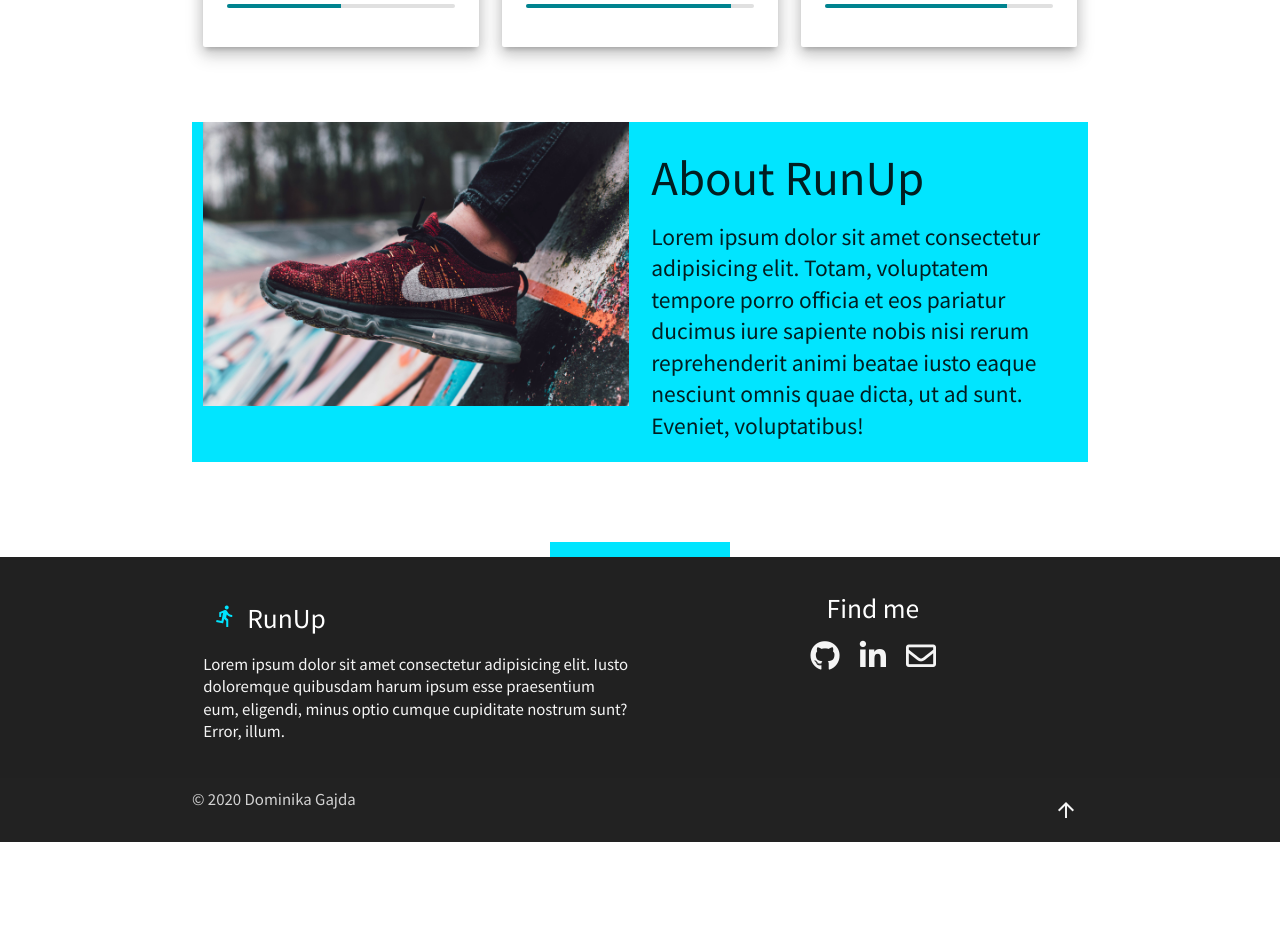
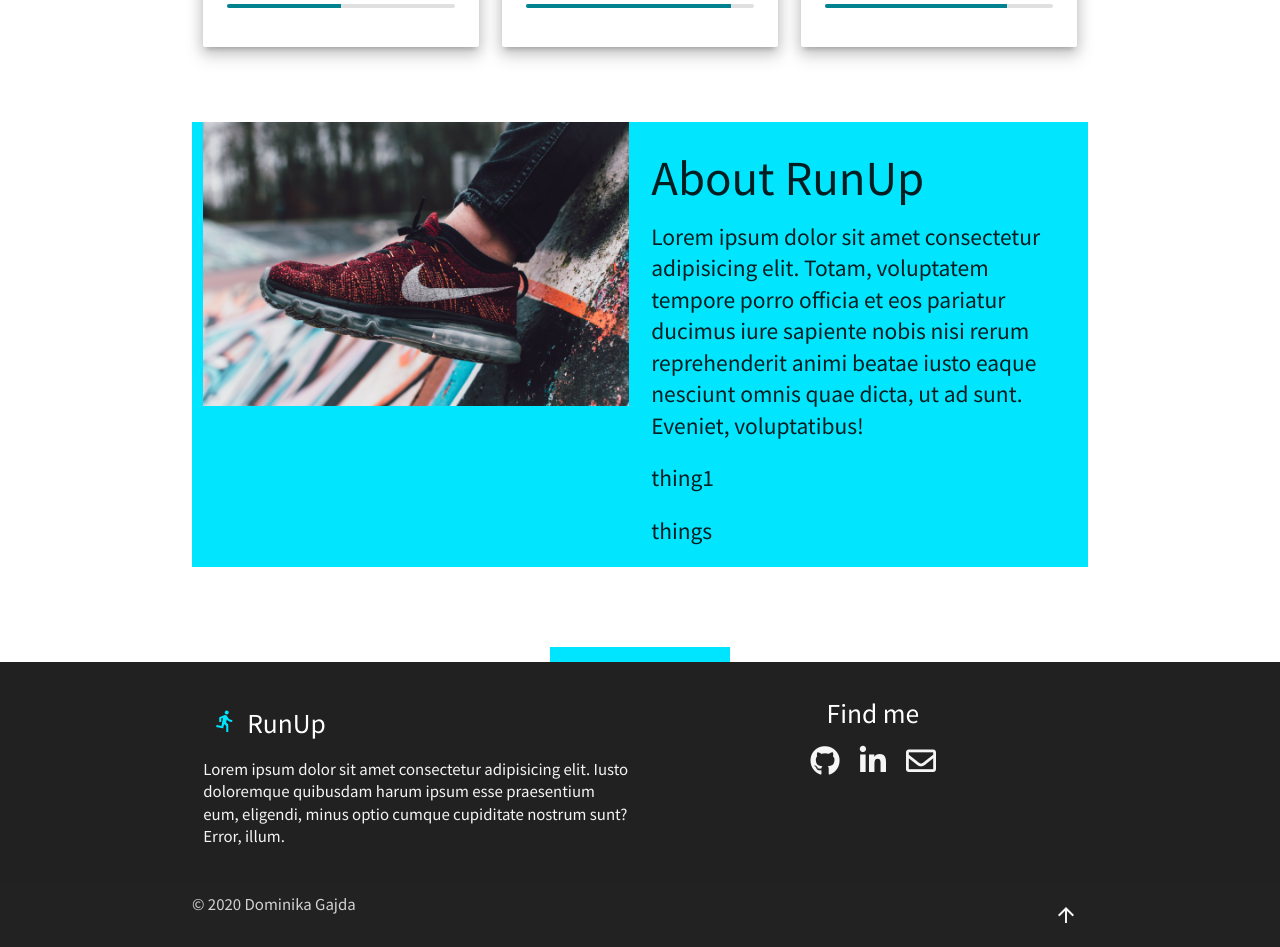
Before and after one commit to dominiika/runningapp-react, a React (Create React App) app: page / in a window 1280 px wide. Shown: the part 1660-2607 px from the top of the page. Before the commit the page ends 2502 px from the top, so only its background shows below. Built offline with nearby package versions, Linux system fonts and the light colour scheme.

Commit message:
Add Redux with test data

```diff
--- a/package.json
+++ b/package.json
@@ -13,9 +13,11 @@
     "react-cookie": "^4.0.3",
     "react-countup": "^4.3.3",
     "react-dom": "^16.13.1",
+    "react-redux": "^7.2.2",
     "react-router-dom": "^5.2.0",
     "react-scripts": "3.4.3",
-    "react-visibility-sensor": "^5.1.1"
+    "react-visibility-sensor": "^5.1.1",
+    "redux": "^4.0.5"
   },
   "scripts": {
     "start": "react-scripts start",
--- a/src/components/About.js
+++ b/src/components/About.js
@@ -3,7 +3,7 @@ import shoes from '../assets/shoes.jpg';
 import Aos from 'aos';
 import 'aos/dist/aos.css';
 
-function About() {
+function About(props) {
   useEffect(() => {
     Aos.init({ duration: 3000 });
   }, []);
@@ -22,6 +22,9 @@ function About() {
               sapiente nobis nisi rerum reprehenderit animi beatae iusto eaque
               nesciunt omnis quae dicta, ut ad sunt. Eveniet, voluptatibus!
             </p>
+            {props.things.map((thing) => {
+              return <p key={thing}>{thing}</p>;
+            })}
           </div>
         </div>
       </div>
--- a/src/components/App.js
+++ b/src/components/App.js
@@ -1,42 +1,24 @@
-import React from 'react';
-import { Route, Switch } from 'react-router-dom';
 import { withRouter } from 'react-router-dom';
 import 'materialize-css/dist/css/materialize.min.css';
-import HomePage from './HomePage';
-import Navbar from './Navbar';
-import Footer from './Footer';
-import Test from './Test';
-import TrainingsList from './TrainingsList';
-import TrainingDetail from './TrainingDetail';
+
 import { withCookies } from 'react-cookie';
+import { connect } from 'react-redux';
+import { bindActionCreators } from 'redux';
+import * as actions from '../redux/actions';
+import Main from './Main';
 
-function App(props) {
-  return (
-    <React.Fragment>
-      <Navbar cookies={props.cookies} />
-      <Switch>
-        <Route
-          exact
-          path="/"
-          render={() => <HomePage cookies={props.cookies} />}
-        />
-        <Route path="/test" render={() => <Test />} />
-        <Route
-          exact
-          path="/trainings"
-          render={() => <TrainingsList cookies={props.cookies} />}
-        />
-        <Route
-          exact
-          path="/trainings/:id"
-          render={(params) => (
-            <TrainingDetail {...params} cookies={props.cookies} />
-          )}
-        />
-      </Switch>
-      <Footer />
-    </React.Fragment>
-  );
+function mapStateToProps(state) {
+  return {
+    things: state.things,
+  };
 }
 
-export default withCookies(withRouter(App));
+function mapDispatchToProps(dispatch) {
+  return bindActionCreators(actions, dispatch);
+}
+
+const App = withCookies(
+  withRouter(connect(mapStateToProps, mapDispatchToProps)(Main))
+);
+
+export default App;
--- a/src/components/HomePage.js
+++ b/src/components/HomePage.js
@@ -17,8 +17,7 @@ class HomePage extends Component {
         <Gallery />
         <Divider />
         <Stats />
-
-        <About />
+        <About {...this.props} />
 
         <Divider />
       </main>
--- /dev/null
+++ b/src/components/Main.js
@@ -0,0 +1,45 @@
+import React from 'react';
+import { Route, Switch } from 'react-router-dom';
+import HomePage from './HomePage';
+import Navbar from './Navbar';
+import Footer from './Footer';
+import Test from './Test';
+import TrainingsList from './TrainingsList';
+import TrainingDetail from './TrainingDetail';
+
+function Main(props) {
+  return (
+    <React.Fragment>
+      <Navbar cookies={props.cookies} />
+      <Switch>
+        <Route
+          exact
+          path="/"
+          render={() => (
+            <HomePage
+              cookies={props.cookies}
+              {...props}
+              things={props.things}
+            />
+          )}
+        />
+        <Route path="/test" render={() => <Test />} />
+        <Route
+          exact
+          path="/trainings"
+          render={() => <TrainingsList cookies={props.cookies} />}
+        />
+        <Route
+          exact
+          path="/trainings/:id"
+          render={(params) => (
+            <TrainingDetail {...params} cookies={props.cookies} />
+          )}
+        />
+      </Switch>
+      <Footer />
+    </React.Fragment>
+  );
+}
+
+export default Main;
--- a/src/index.js
+++ b/src/index.js
@@ -4,13 +4,23 @@ import { BrowserRouter } from 'react-router-dom';
 import './styles/index.css';
 import App from './components/App';
 import * as serviceWorker from './serviceWorker';
+import { createStore } from 'redux';
+import rootReducer from './redux/reducers';
+import { Provider } from 'react-redux';
+
+const store = createStore(
+  rootReducer,
+  window.__REDUX_DEVTOOLS_EXTENSION__ && window.__REDUX_DEVTOOLS_EXTENSION__()
+);
 
 ReactDOM.render(
-  <BrowserRouter>
-    {/* <React.StrictMode> */}
-    <App />
-    {/* </React.StrictMode> */}
-  </BrowserRouter>,
+  <Provider store={store}>
+    <BrowserRouter>
+      {/* <React.StrictMode> */}
+      <App />
+      {/* </React.StrictMode> */}
+    </BrowserRouter>
+  </Provider>,
   document.getElementById('root')
 );
 
--- /dev/null
+++ b/src/redux/actions.js
@@ -0,0 +1,6 @@
+export function add(thing) {
+  return {
+    TYPE: 'ADD_THING',
+    thing,
+  };
+}
--- /dev/null
+++ b/src/redux/reducers.js
@@ -0,0 +1,17 @@
+import { combineReducers } from 'redux';
+
+// to ma odpytywac API:
+let _things = ['thing1', 'things'];
+
+function things(state = _things, action) {
+  switch (action.type) {
+    case 'ADD_THING':
+      return [...state, action.thing];
+    default:
+      return state;
+  }
+}
+
+const rootReducer = combineReducers({ things });
+
+export default rootReducer;
```
Also changed, not shown: 1 other file (tests, documents, lock files or other folders).
